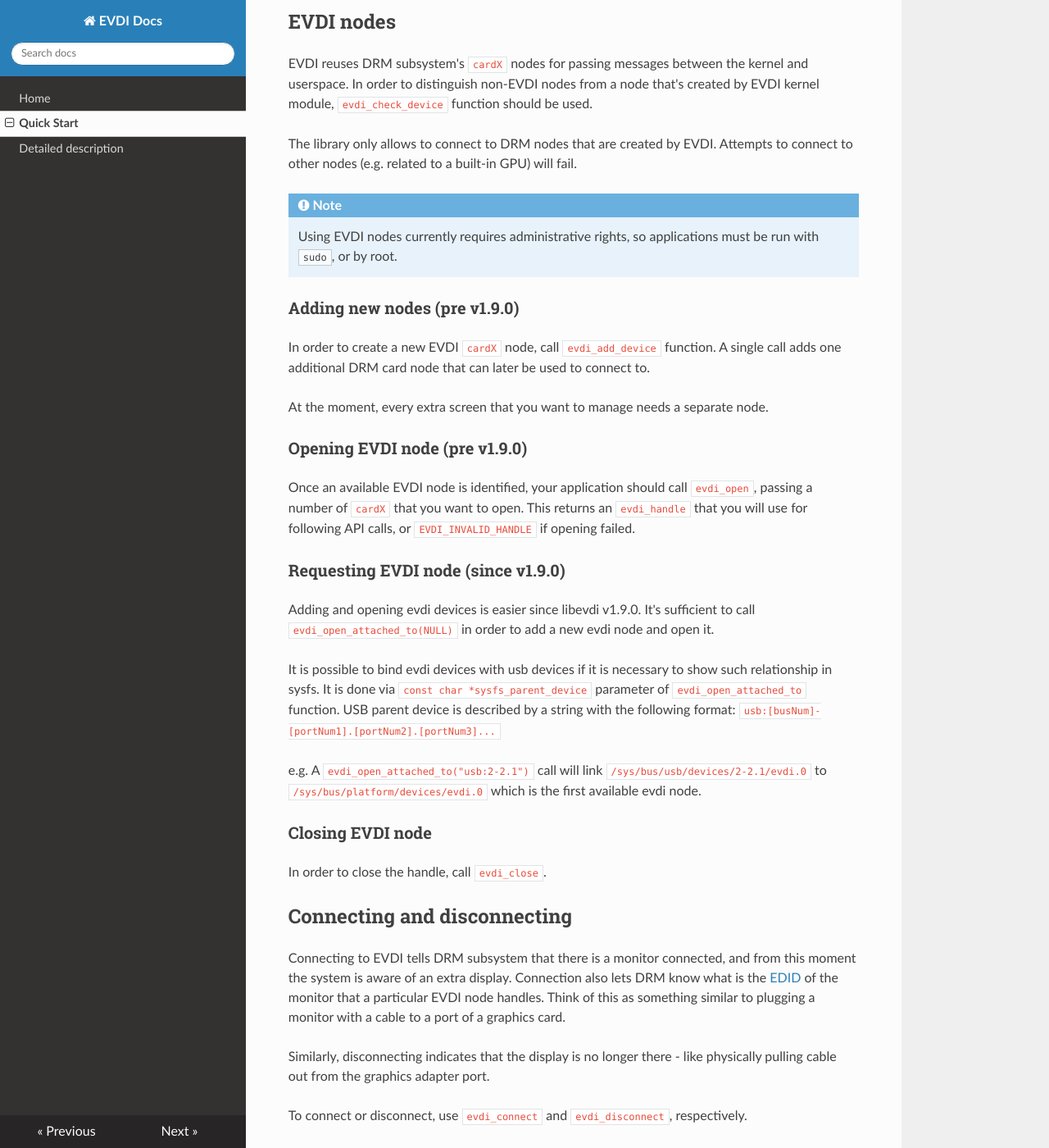
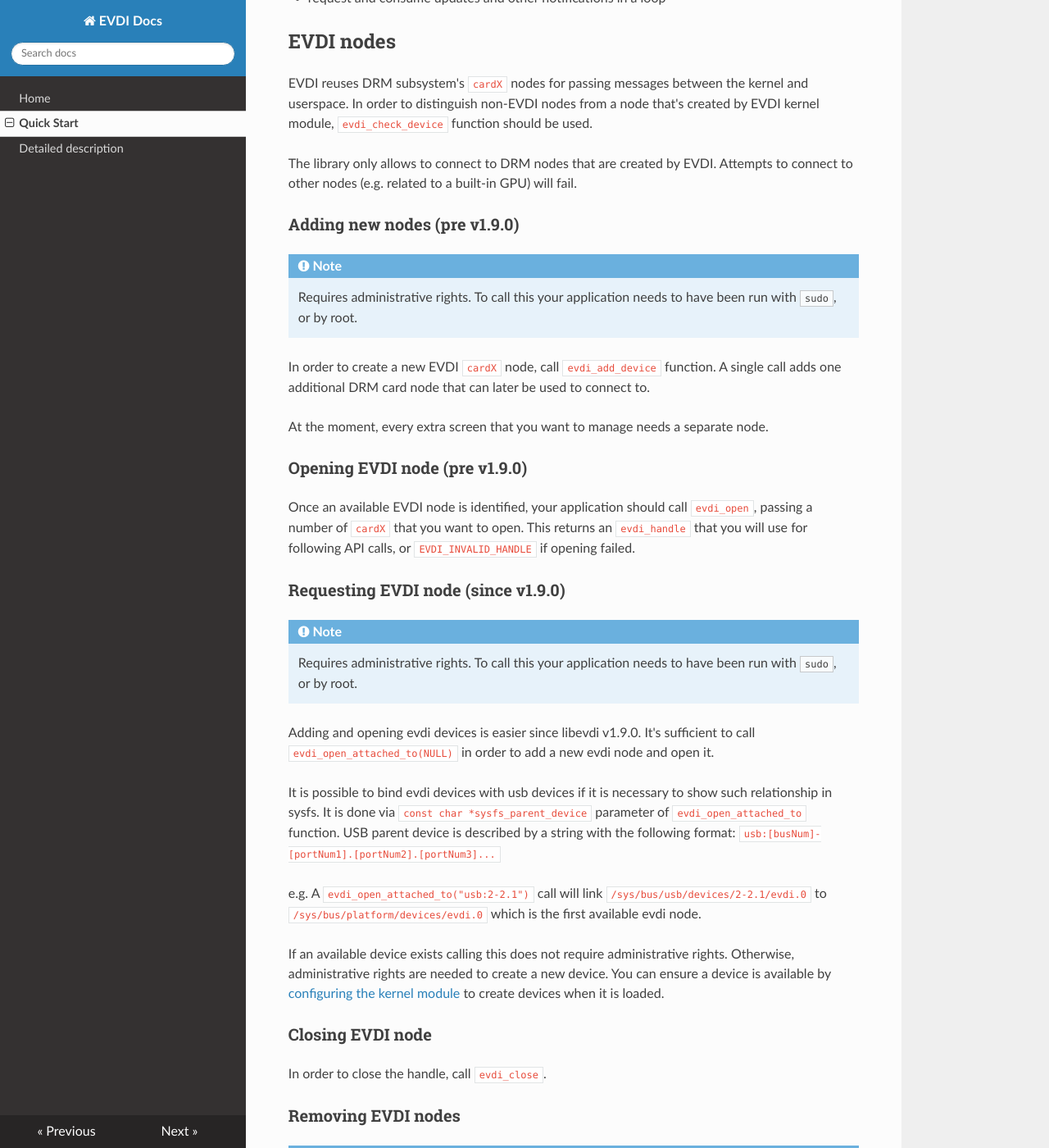
Before and after one commit to DisplayLink/evdi, an MkDocs documentation site: the page built from docs/quickstart.md, in a window 1280 px wide and 1400 px high, scrolled down 919 px. Shown: the whole window at 82% size. Built offline with MkDocs 1.6.1, drawn with Linux system fonts in a browser that asks for light colours; nearby versions of some CDN libraries; old or Windows-style settings are respelled for this version of MkDocs; some of the changed text lies outside the part shown.

Commit message:
Clarify what needs admin rights
This change moves the warning about admin rights to the calls that
require it.

My understanding is writing to the sysfs requires admin rights, but the
ioctls don't. Given this, it is possible to ensure an app doesn't need
admin rights by either configuring the kernel module or having a
separate program that adds devices.

````diff
--- a/docs/quickstart.md
+++ b/docs/quickstart.md
@@ -21,14 +21,14 @@ In order to distinguish non-EVDI nodes from a node that's created by EVDI kernel
 The library only allows to connect to DRM nodes that are created by EVDI.
 Attempts to connect to other nodes (e.g. related to a built-in GPU) will fail.
 
+### Adding new nodes (pre v1.9.0)
+
 !!! note
-    Using EVDI nodes currently requires administrative rights, so applications must be run with `sudo`, or by root.
-
-### Adding new nodes (pre v1.9.0)
+    Requires administrative rights. To call this your application needs to
+    have been run with `sudo`, or by root.
 
 In order to create a new EVDI `cardX` node, call `evdi_add_device` function.
 A single call adds one additional DRM card node that can later be used to connect to.
-
 
 At the moment, every extra screen that you want to manage needs a separate node.
 
@@ -38,6 +38,10 @@ Once an available EVDI node is identified, your application should call `evdi_op
 This returns an `evdi_handle` that you will use for following API calls, or `EVDI_INVALID_HANDLE` if opening failed.
 
 ### Requesting EVDI node (since v1.9.0)
+
+!!! note
+    Requires administrative rights. To call this your application needs to
+    have been run with `sudo`, or by root.
 
 Adding and opening evdi devices is easier since libevdi v1.9.0. It's sufficient to call `evdi_open_attached_to(NULL)` in order to add a new evdi node and open it.
 
@@ -49,10 +53,27 @@ e.g.
 A `evdi_open_attached_to("usb:2-2.1")` call will link `/sys/bus/usb/devices/2-2.1/evdi.0` to
 `/sys/bus/platform/devices/evdi.0` which is the first available evdi node.
 
+If an available device exists calling this does not require administrative
+rights. Otherwise, administrative rights are needed to create a new device.
+You can ensure a device is available by
+[configuring the kernel module](details.md#module-parameters) to create devices
+when it is loaded.
 
 ### Closing EVDI node
 
 In order to close the handle, call `evdi_close`.
+
+### Removing EVDI nodes
+
+!!! note
+    Requires administrative rights. To write to this file your application
+    needs to have been run with `sudo`, or by root.
+
+Write to `/sys/devices/evdi/remove_all`. For example:
+
+```bash
+echo 1 | sudo tee /sys/devices/evdi/remove_all
+```
 
 ## Connecting and disconnecting
 
````
